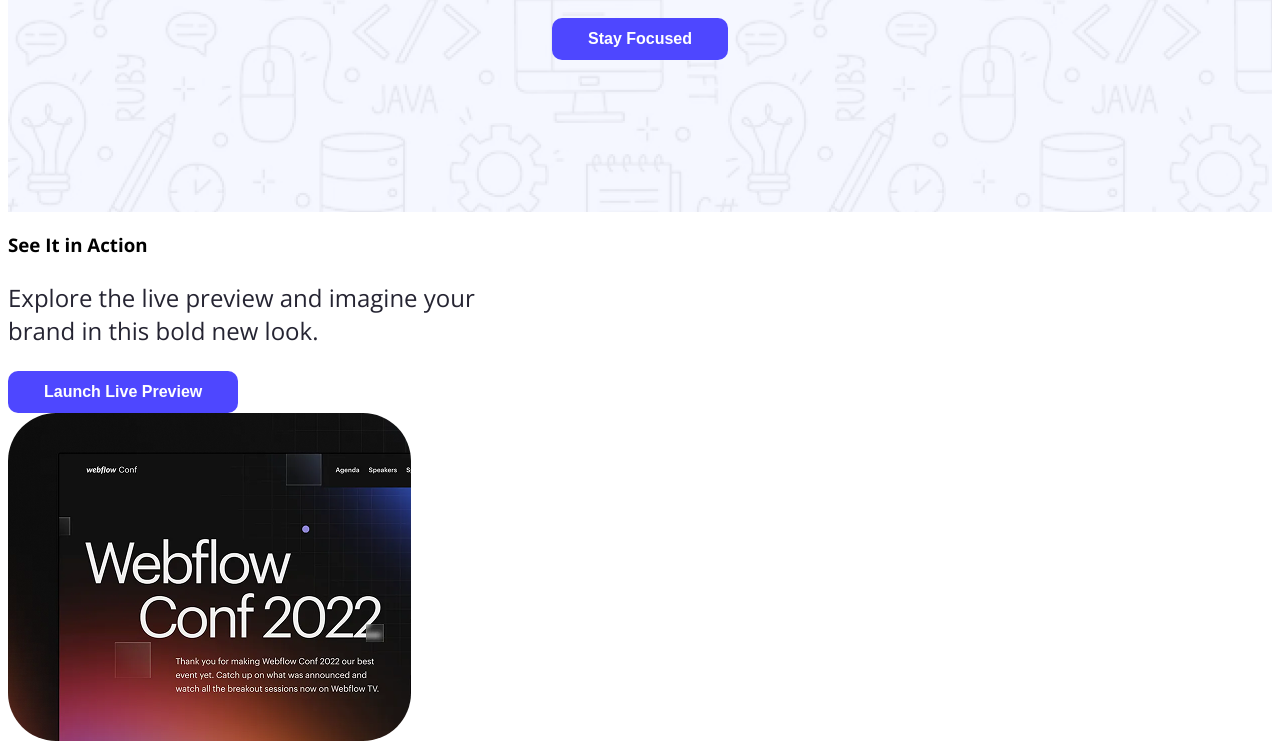
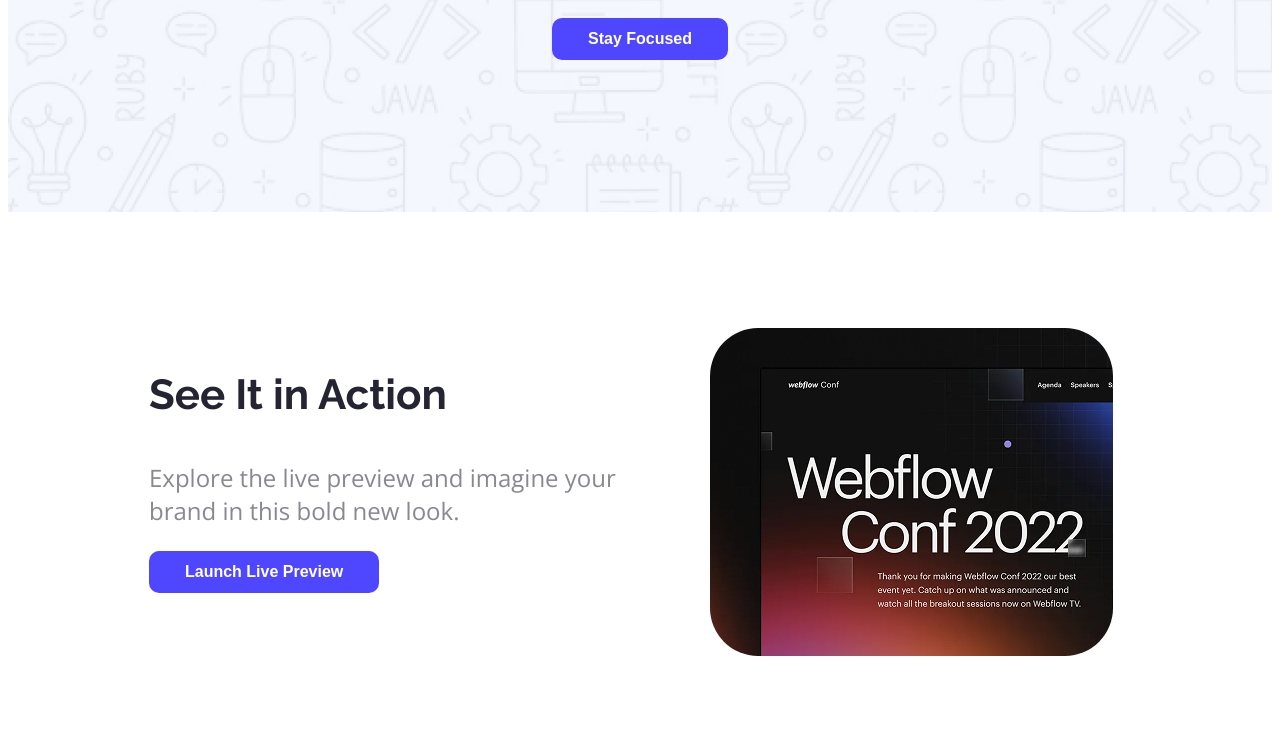
Before and after one commit to ArifinTawsif/first-assignment, a plain HTML site: page index.html in a window 1280 px wide. Shown: the part 719-1473 px from the top of the page. After the commit the page ends 1383 px from the top, so only its background shows below. Drawn offline with nearby package versions, Linux system fonts and the light colour scheme.

Commit message:
added middle section content

```diff
--- a/index.html
+++ b/index.html
@@ -32,12 +32,15 @@
     </header>
     <main>
         <section class="first-section">
-            <div class="banner-content">
-                <h3>See It in Action</h3>
-                <p class="banner-description">Explore the live preview and imagine your<br>brand in this bold new look.</p>
-                <button class="btn">Launch Live Preview</button>
+            <div class="banner2">
+                <div class="banner-content">
+                    <h3 class="raleway">See It in Action</h3>
+                    <p class="banner-description">Explore the live preview and imagine your<br>brand in this bold new
+                        look.</p>
+                    <button class="btn">Launch Live Preview</button>
+                </div>
+                <img class="img" src="asset/Assets/wc-mini.png" alt="">
             </div>
-            <img class="img" src="asset/Assets/wc-mini.png" alt="">
         </section>
     </main>
     <footer>
--- a/styles/assignment.css
+++ b/styles/assignment.css
@@ -87,6 +87,15 @@ nav{
     text-align: center;
 }
 
+.banner2{
+    display: flex;
+    justify-content: space-between;
+    margin: 116px 159px 0 141px;
+}
+.banner-content{
+    max-width: 580px;
+}
+
 .img{
     width: 403px;
     height: 328px;
@@ -94,6 +103,11 @@ nav{
 }
 
 .banner-description{
-    color: #252432;
+    color: #2524328a;
     font-size: 24px;
 }
+
+section div h3{
+    font-size: 42px;
+    font-weight: bold;
+}
```
